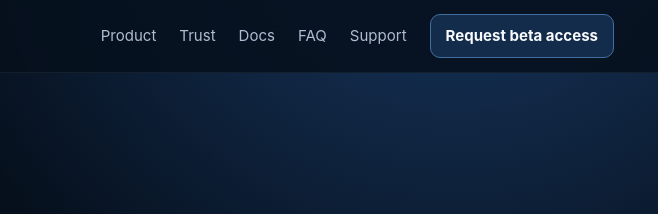
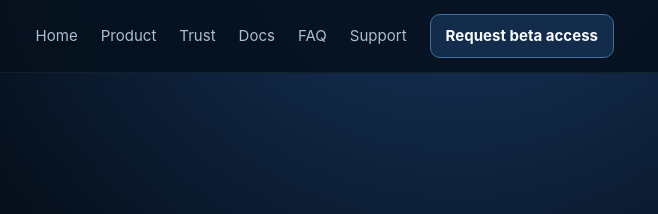
Before and after one commit to PharmedAI/resultary-site, a plain HTML site: page trust/index.html in a window 1280 px wide. Shown: the top 214 px of the page, 606-1264 px from the left. Drawn offline with Linux system fonts and the light colour scheme.

Commit message:
Add explicit Home link to primary navigation

```diff
--- a/trust/index.html
+++ b/trust/index.html
@@ -1,4 +1,4 @@
-<!doctype html><html lang="en"><head><meta charset="utf-8"><meta name="viewport" content="width=device-width,initial-scale=1"><title>Trust Center — Resultary</title><meta name="description" content="Review Resultary architecture, permissions, data handling, security boundaries and public trust documents."><link rel="icon" href="/favicon.svg"><link rel="canonical" href="https://getresultary.com/trust/"><link rel="stylesheet" href="/styles.css"></head><body><a class="skip-link" href="#main">Skip to content</a><header><div class="container nav"><a class="brand" href="/" aria-label="Resultary home"><span class="mark">R</span>Resultary</a><nav aria-label="Primary navigation"><a href="/product/">Product</a><a href="/trust/">Trust</a><a href="/docs/">Docs</a><a href="/faq/">FAQ</a><a href="/support/">Support</a><a class="nav-cta" href="mailto:support@getresultary.com?subject=Resultary%20Private%20Beta&amp;body=Name%3A%20%0ACompany%3A%20%0ARole%3A%20%0AJira%20Cloud%20site%3A%20%0AApprox.%20number%20of%20automations%3A%20%0AAutomation%20I%20want%20to%20test%3A%20">Request beta access</a></nav></div></header>
+<!doctype html><html lang="en"><head><meta charset="utf-8"><meta name="viewport" content="width=device-width,initial-scale=1"><title>Trust Center — Resultary</title><meta name="description" content="Review Resultary architecture, permissions, data handling, security boundaries and public trust documents."><link rel="icon" href="/favicon.svg"><link rel="canonical" href="https://getresultary.com/trust/"><link rel="stylesheet" href="/styles.css"></head><body><a class="skip-link" href="#main">Skip to content</a><header><div class="container nav"><a class="brand" href="/" aria-label="Resultary home"><span class="mark">R</span>Resultary</a><nav aria-label="Primary navigation"><a href="/">Home</a><a href="/product/">Product</a><a href="/trust/">Trust</a><a href="/docs/">Docs</a><a href="/faq/">FAQ</a><a href="/support/">Support</a><a class="nav-cta" href="mailto:support@getresultary.com?subject=Resultary%20Private%20Beta&amp;body=Name%3A%20%0ACompany%3A%20%0ARole%3A%20%0AJira%20Cloud%20site%3A%20%0AApprox.%20number%20of%20automations%3A%20%0AAutomation%20I%20want%20to%20test%3A%20">Request beta access</a></nav></div></header>
 <main id="main"><section class="page"><div class="container"><span class="eyebrow">Trust Center</span><h1>Everything an administrator should ask before installing Resultary.</h1><p class="lead">A concise view of architecture, permissions, data handling and operational boundaries for the private beta.</p>
 <div class="grid" style="margin-top:40px"><div class="card"><h3>Platform</h3><p>Atlassian Forge for Jira Cloud, with Forge-hosted persistent app storage.</p></div><div class="card"><h3>Automation access</h3><p>Resultary does not modify, enable, disable or delete Jira Automation rules.</p></div><div class="card"><h3>Personal data</h3><p>Jira account IDs may be stored for incident assignment or escalation and are handled through Forge privacy reporting.</p></div><div class="card"><h3>External egress</h3><p>Optional Slack / Teams notification endpoints configured by an administrator.</p></div><div class="card"><h3>Data residency</h3><p>Forge-hosted data follows supported Atlassian data-residency behavior; optional external notifications follow the chosen destination service.</p></div><div class="card"><h3>Security contact</h3><p><a href="mailto:support@getresultary.com?subject=Resultary%20Security">support@getresultary.com</a></p></div></div>
 <div class="section" style="padding-bottom:20px"><h2>Important product boundaries</h2><div class="grid two"><div class="card"><h3>Resultary verifies configured evidence</h3><p>It cannot prove business success outside the evidence and timing rules an administrator chooses.</p></div><div class="card"><h3>Resultary is not a loss guarantee</h3><p>Value metrics are estimates based on administrator-provided values and verified recovery, not a promise of realized financial savings.</p></div></div></div>
```
